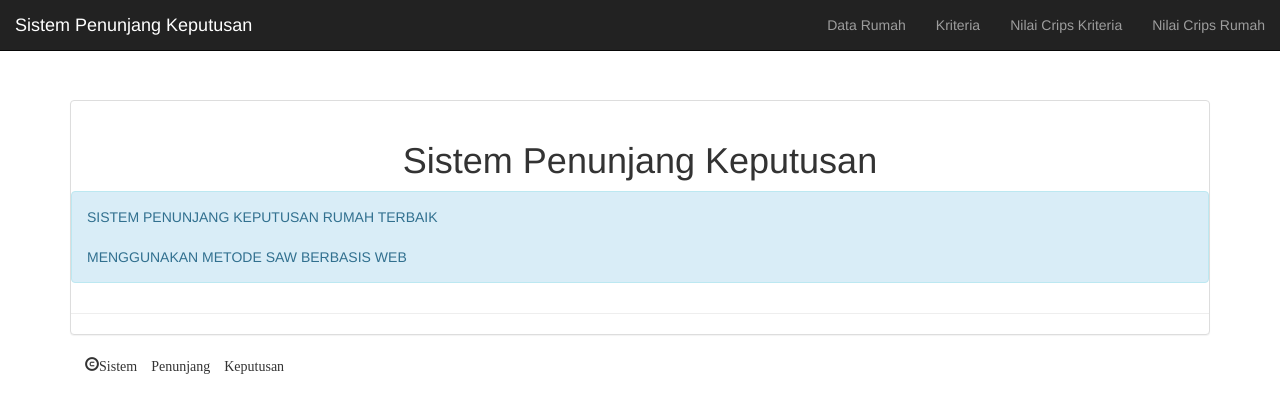
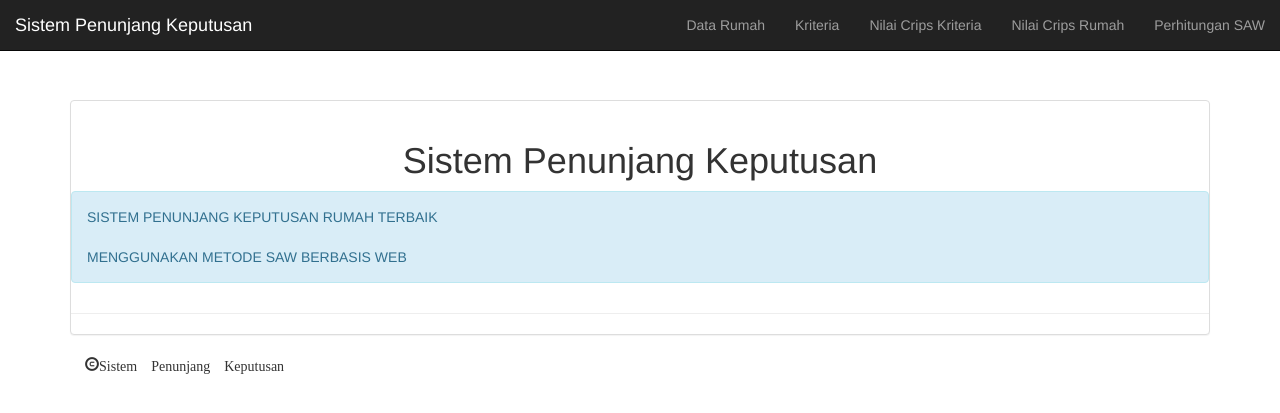
Before and after one commit to spras00/spk_zawa, a CodeIgniter app: page /spk_zawa/index.php/home/index in a window 1280 px wide. Shown: the top 413 px of the page. Run offline with CodeIgniter, Linux system fonts and the light colour scheme; some libraries are stand-ins or nearby versions.

Commit message:
Update header.php

```diff
--- a/application/views/header.php
+++ b/application/views/header.php
@@ -30,6 +30,9 @@
       <li>
         <a href="<?php echo site_url('cr_rumah'); ?>">Nilai Crips Rumah</a>
       </li>
+      <li>
+        <a href="<?php echo site_url('hitung'); ?>">Perhitungan SAW</a>
+      </li>
     </ul>
   </div>
 </nav>
```
